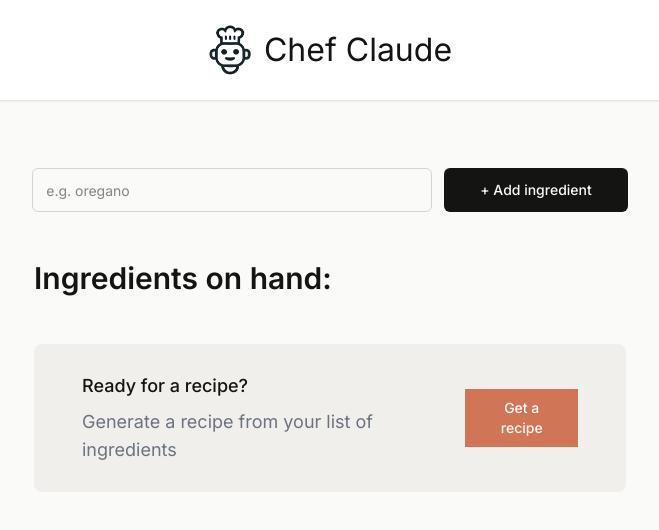
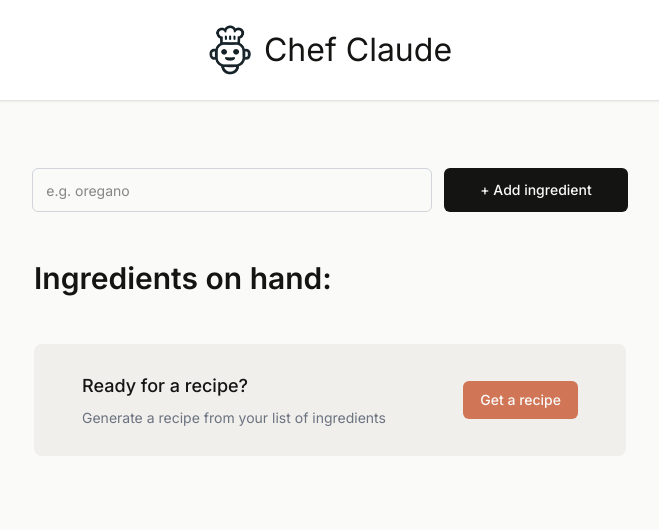
Before and after one commit to rubenaguilardev/chef_claude, a React (Vite) app: page / in a window 1280 px wide. Shown: the top 530 px of the page, without its empty margins (310-969 px from the left). Built offline with nearby package versions, Linux system fonts and the light colour scheme.

Commit message:
adjust styling

```diff
--- a/src/components/Main.jsx
+++ b/src/components/Main.jsx
@@ -41,10 +41,10 @@ const Main = () => {
             <div className="max-w-148 mx-auto flex justify-between items-center rounded-lg px-12 py-7 bg-[#F0EFEB]">
                 <div>
                     <h2 className="text-lg font-medium mb-2">Ready for a recipe?</h2>
-                    <p className="text-lg text-[#6B7280]">Generate a recipe from your list of ingredients</p>
+                    <p className="text-sm text-[#6B7280]">Generate a recipe from your list of ingredients</p>
                 </div>
                 <div>
-                    <button className="text-sm font-medium bg-[#D17557] text-[#FAFAF8] px-4.25 py-2.25">Get a recipe</button>
+                    <button className="text-sm font-medium bg-[#D17557] text-[#FAFAF8] px-4.25 py-2.25 rounded-md cursor-pointer">Get a recipe</button>
                 </div>
 
             </div>
```
